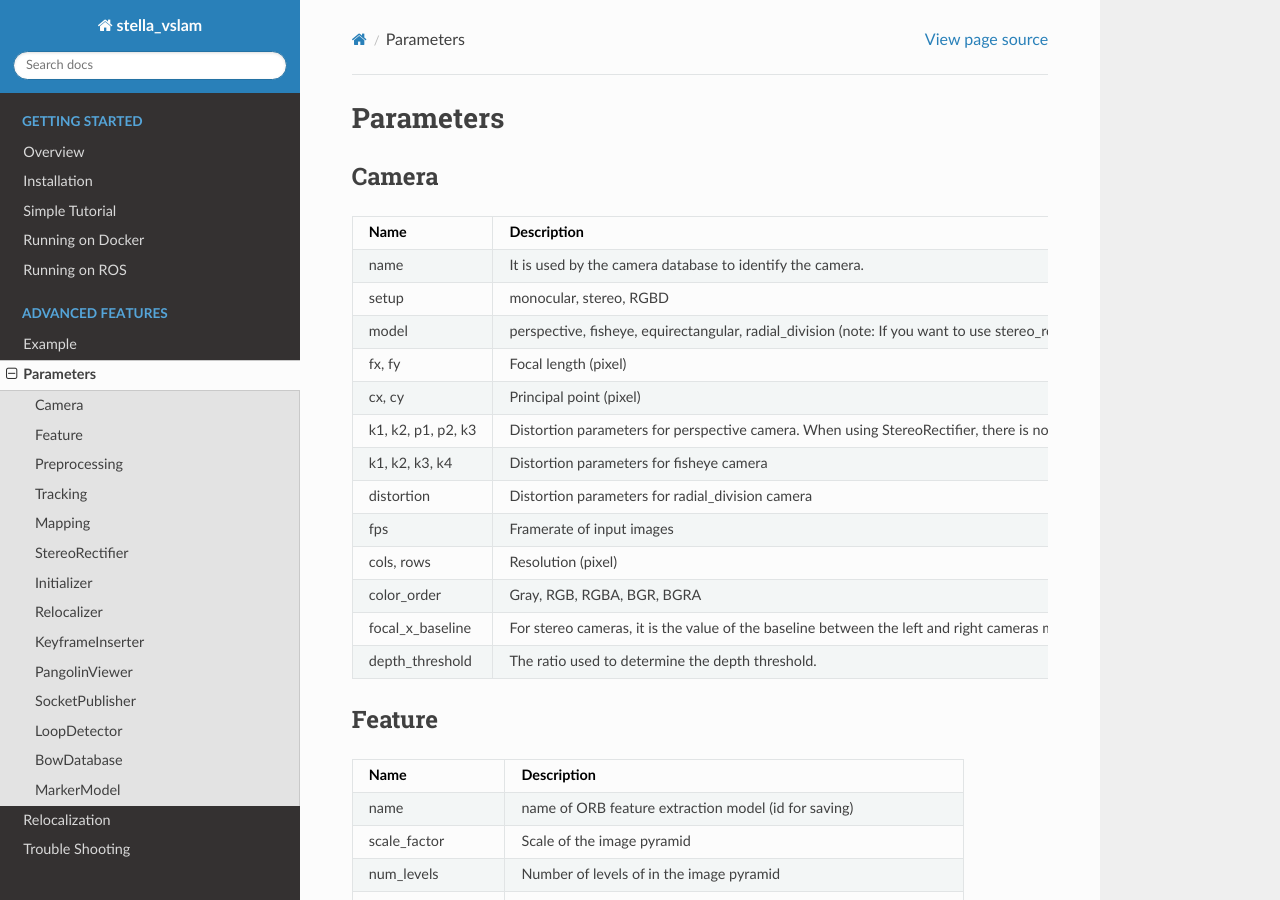
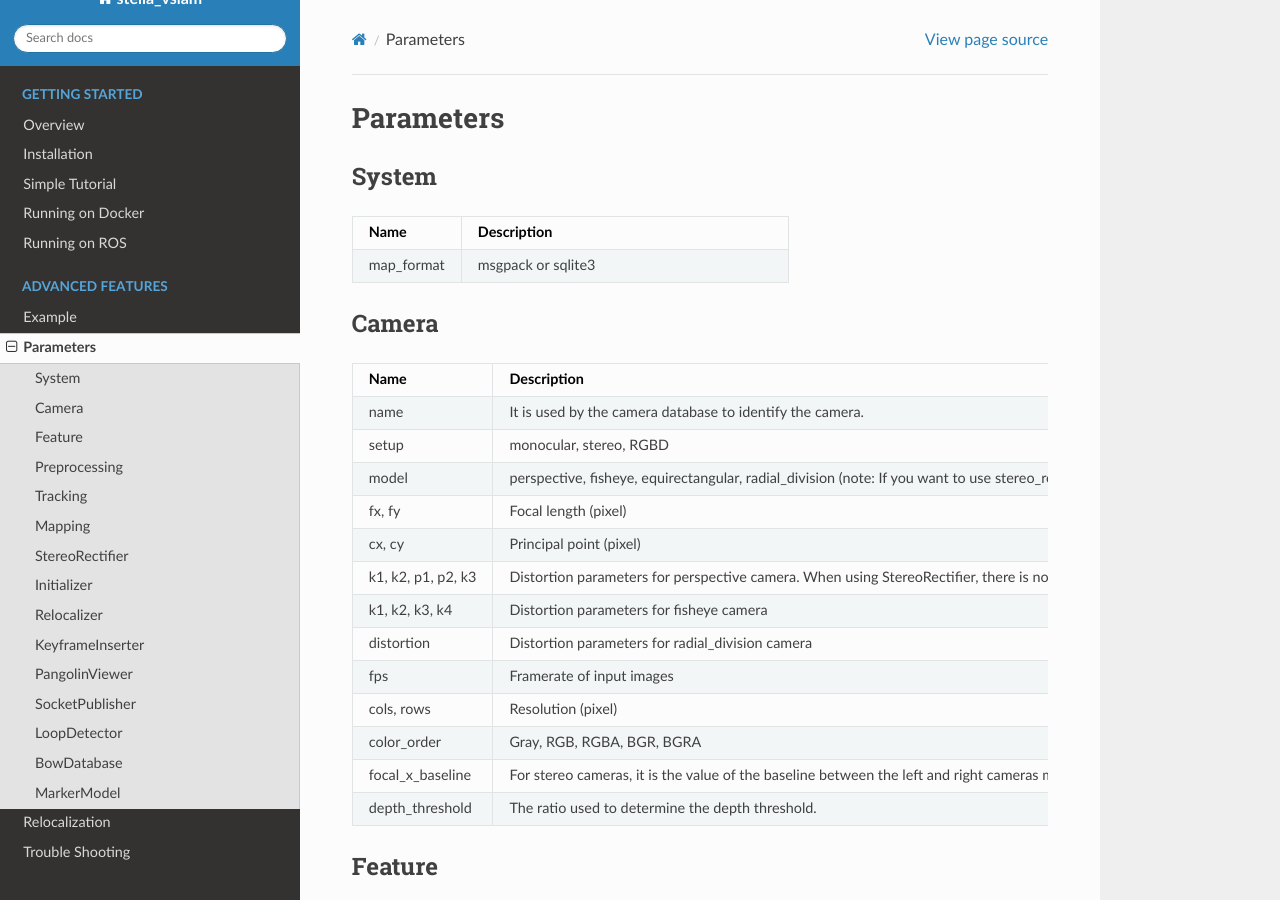
Before and after one commit to stella-cv/docs, a Sphinx documentation site: the page built from docs/parameters.rst, in a window 1280 px wide and 900 px high. Built offline with Sphinx 7.4.7 and the Read the Docs theme 2.0.0, drawn with Linux system fonts in a browser that asks for light colours.

Commit message:
Add parameter map_format

```diff
--- a/docs/parameters.rst
+++ b/docs/parameters.rst
@@ -4,6 +4,20 @@
 Parameters
 ==========
 
+
+.. _section-parameters-system:
+
+System
+======
+
+.. list-table::
+    :header-rows: 1
+    :widths: 1, 3
+
+    * - Name
+      - Description
+    * - map_format
+      - msgpack or sqlite3
 
 .. _section-parameters-camera:
 
```
